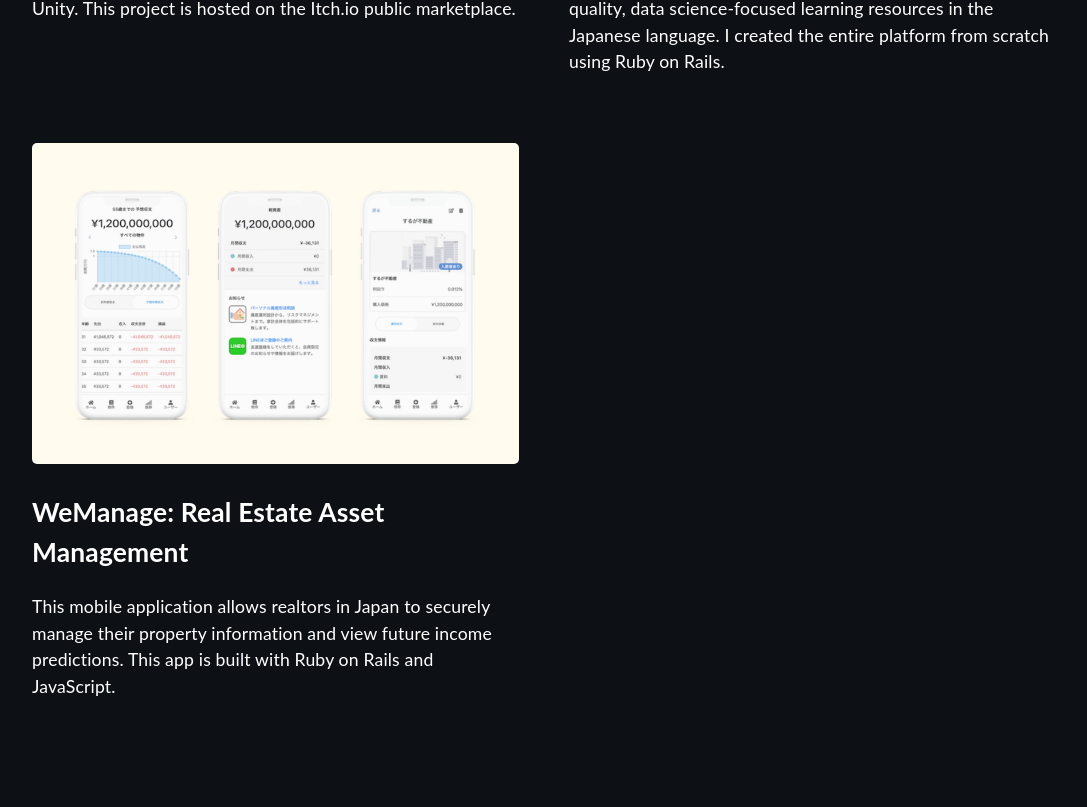
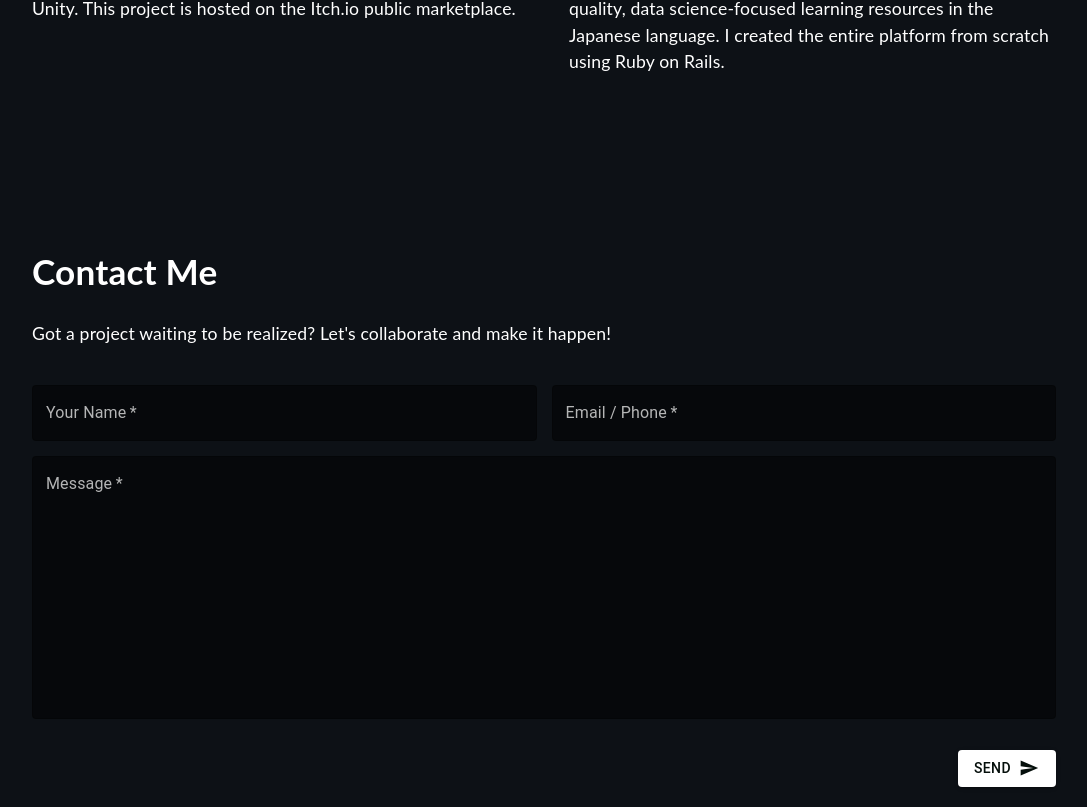
Before and after one commit to msncoder/react-portfolio, a React (Create React App) app: page / in a window 1280 px wide. Shown: the part 3793-4600 px from the top of the page, without its empty margins (96-1183 px from the left). Built offline with nearby package versions, Linux system fonts and the light colour scheme.

Commit message:
email js configure and project component edit

```diff
--- a/package.json
+++ b/package.json
@@ -4,6 +4,7 @@
   "private": true,
   "homepage": "https://msncoder.github.io/react-portfolio",
   "dependencies": {
+    "@emailjs/browser": "^4.4.1",
     "@emotion/react": "^11.11.4",
     "@emotion/styled": "^11.11.5",
     "@fortawesome/free-brands-svg-icons": "^6.5.2",
--- a/src/assets/styles/Contact.scss
+++ b/src/assets/styles/Contact.scss
@@ -19,13 +19,13 @@
   }
 
   fieldset {
-    background-color: white;
+    background-color: transparent !important;
   }
 }
 
 label {
   font-size: 1.2rem;
-  font-family: 'DomaineDispNar-Medium', sans-serif;
+  font-family: "DomaineDispNar-Medium", sans-serif;
 }
 
 .form-flex {
@@ -46,3 +46,132 @@ form {
   width: 100% !important;
   margin-bottom: 15px !important;
 }
+
+.contact-form .MuiTextField-root {
+  width: 100%;
+}
+
+// 🌙 DARK MODE STYLES
+.dark-mode {
+  .contact-form .MuiOutlinedInput-root {
+    color: white !important;
+    background-color: rgba(0, 0, 0, 0.5) !important;
+    border-radius: 4px;
+
+    &:hover fieldset {
+      border-color: #5000ca !important;
+    }
+
+    &.Mui-focused fieldset {
+      border-color: #5000ca !important;
+    }
+  }
+
+  .contact-form .MuiOutlinedInput-input {
+    color: white !important;
+    font-size: 1rem !important;
+    caret-color: white !important;
+
+    &::placeholder {
+      color: rgba(255, 255, 255, 0.7) !important;
+      opacity: 1 !important;
+    }
+
+    &::-webkit-input-placeholder {
+      color: rgba(255, 255, 255, 0.7) !important;
+    }
+
+    &::-moz-placeholder {
+      color: rgba(255, 255, 255, 0.7) !important;
+    }
+
+    &:-ms-input-placeholder {
+      color: rgba(255, 255, 255, 0.7) !important;
+    }
+  }
+
+  .contact-form .MuiInputLabel-root {
+    color: rgba(255, 255, 255, 0.7) !important;
+
+    &.Mui-focused {
+      color: #5000ca !important;
+    }
+
+    &.MuiInputLabel-shrink {
+      color: rgba(255, 255, 255, 0.7) !important;
+    }
+  }
+
+  .contact-form .MuiFormHelperText-root {
+    color: rgba(255, 255, 255, 0.7) !important;
+  }
+}
+
+// ☀️ LIGHT MODE STYLES
+.light-mode {
+  .contact-form .MuiOutlinedInput-root {
+    color: #050f0b !important;
+    background-color: rgba(255, 255, 255, 0.9) !important;
+    border-radius: 4px;
+
+    &:hover fieldset {
+      border-color: #5000ca !important;
+    }
+
+    &.Mui-focused fieldset {
+      border-color: #5000ca !important;
+    }
+  }
+
+  .contact-form .MuiOutlinedInput-input {
+    color: #050f0b !important;
+    font-size: 1rem !important;
+    caret-color: #050f0b !important;
+
+    &::placeholder {
+      color: rgba(5, 15, 11, 0.6) !important;
+      opacity: 1 !important;
+    }
+
+    &::-webkit-input-placeholder {
+      color: rgba(5, 15, 11, 0.6) !important;
+    }
+
+    &::-moz-placeholder {
+      color: rgba(5, 15, 11, 0.6) !important;
+    }
+
+    &:-ms-input-placeholder {
+      color: rgba(5, 15, 11, 0.6) !important;
+    }
+  }
+
+  .contact-form .MuiInputLabel-root {
+    color: rgba(5, 15, 11, 0.7) !important;
+
+    &.Mui-focused {
+      color: #5000ca !important;
+    }
+
+    &.MuiInputLabel-shrink {
+      color: rgba(5, 15, 11, 0.7) !important;
+    }
+  }
+
+  .contact-form .MuiFormHelperText-root {
+    color: rgba(5, 15, 11, 0.7) !important;
+  }
+}
+
+// Success and error message styles
+.success-msg {
+  color: #4caf50;
+  margin-top: 15px;
+  font-size: 1rem;
+}
+
+.error-msg {
+  color: #f44336;
+  margin-top: 15px;
+  font-size: 1rem;
+}
--- a/src/components/Contact.tsx
+++ b/src/components/Contact.tsx
@@ -1,52 +1,57 @@
-import React, { useRef, useState } from 'react';
-import '../assets/styles/Contact.scss';
-// import emailjs from '@emailjs/browser';
-import Box from '@mui/material/Box';
-import Button from '@mui/material/Button';
-import SendIcon from '@mui/icons-material/Send';
-import TextField from '@mui/material/TextField';
+import React, { useState } from "react";
+import "../assets/styles/Contact.scss";
+import emailjs from "@emailjs/browser";
+import Button from "@mui/material/Button";
+import SendIcon from "@mui/icons-material/Send";
+import TextField from "@mui/material/TextField";
 
 function Contact() {
-
-  const [name, setName] = useState<string>('');
-  const [email, setEmail] = useState<string>('');
-  const [message, setMessage] = useState<string>('');
+  const [name, setName] = useState<string>("");
+  const [email, setEmail] = useState<string>("");
+  const [message, setMessage] = useState<string>("");
 
   const [nameError, setNameError] = useState<boolean>(false);
   const [emailError, setEmailError] = useState<boolean>(false);
   const [messageError, setMessageError] = useState<boolean>(false);
 
-  const form = useRef();
+  const [successMsg, setSuccessMsg] = useState<string>("");
+  const [errorMsg, setErrorMsg] = useState<string>("");
 
-  const sendEmail = (e: any) => {
+  const sendEmail = (e: React.FormEvent) => {
     e.preventDefault();
 
-    setNameError(name === '');
-    setEmailError(email === '');
-    setMessageError(message === '');
+    // Reset previous messages
+    setSuccessMsg("");
+    setErrorMsg("");
 
-    /* Uncomment below if you want to enable the emailJS */
+    // Validate inputs
+    setNameError(name.trim() === "");
+    setEmailError(email.trim() === "");
+    setMessageError(message.trim() === "");
 
-    // if (name !== '' && email !== '' && message !== '') {
-    //   var templateParams = {
-    //     name: name,
-    //     email: email,
-    //     message: message
-    //   };
+    if (name && email && message) {
+      const templateParams = { name, email, message };
 
-    //   console.log(templateParams);
-    //   emailjs.send('service_id', 'template_id', templateParams, 'api_key').then(
-    //     (response) => {
-    //       console.log('SUCCESS!', response.status, response.text);
-    //     },
-    //     (error) => {
-    //       console.log('FAILED...', error);
-    //     },
-    //   );
-    //   setName('');
-    //   setEmail('');
-    //   setMessage('');
-    // }
+      emailjs
+        .send(
+          "service_04s2s0m", // your Service ID
+          "template_puwfjmh", // your Template ID
+          templateParams,
+          "Xpe72QwMhvFJ3F3jo", // your Public Key / API Key
+        )
+        .then(
+          (response) => {
+            setSuccessMsg("Message sent successfully!");
+            setName("");
+            setEmail("");
+            setMessage("");
+          },
+          (error) => {
+            setErrorMsg("Failed to send message. Please try again later.");
+            console.error("EmailJS error:", error);
+          },
+        );
+    }
   };
 
   return (
@@ -54,59 +59,76 @@ function Contact() {
       <div className="items-container">
         <div className="contact_wrapper">
           <h1>Contact Me</h1>
-          <p>Got a project waiting to be realized? Let's collaborate and make it happen!</p>
-          <Box
-            ref={form}
-            component="form"
+          <p>
+            Got a project waiting to be realized? Let's collaborate and make it
+            happen!
+          </p>
+
+          <form
             noValidate
             autoComplete="off"
-            className='contact-form'
+            className="contact-form"
+            onSubmit={sendEmail}
           >
-            <div className='form-flex'>
+            <div className="form-flex">
               <TextField
+                fullWidth
                 required
-                id="outlined-required"
+                id="name-field"
                 label="Your Name"
                 placeholder="What's your name?"
                 value={name}
-                onChange={(e) => {
-                  setName(e.target.value);
-                }}
+                onChange={(e) => setName(e.target.value)}
                 error={nameError}
                 helperText={nameError ? "Please enter your name" : ""}
+                name="from_name"
               />
+
               <TextField
+                fullWidth
                 required
-                id="outlined-required"
+                id="email-field"
                 label="Email / Phone"
                 placeholder="How can I reach you?"
                 value={email}
-                onChange={(e) => {
-                  setEmail(e.target.value);
-                }}
+                onChange={(e) => setEmail(e.target.value)}
                 error={emailError}
-                helperText={emailError ? "Please enter your email or phone number" : ""}
+                helperText={
+                  emailError ? "Please enter your email or phone number" : ""
+                }
+                name="from_email"
               />
             </div>
+
             <TextField
+              fullWidth
               required
-              id="outlined-multiline-static"
+              id="message-field"
               label="Message"
               placeholder="Send me any inquiries or questions"
               multiline
               rows={10}
               className="body-form"
               value={message}
-              onChange={(e) => {
-                setMessage(e.target.value);
-              }}
+              onChange={(e) => setMessage(e.target.value)}
               error={messageError}
               helperText={messageError ? "Please enter the message" : ""}
+              name="from_message"
             />
-            <Button variant="contained" endIcon={<SendIcon />} onClick={sendEmail}>
+
+            <Button
+              type="submit"
+              variant="contained"
+              endIcon={<SendIcon />}
+              sx={{ marginTop: 2 }}
+            >
               Send
             </Button>
-          </Box>
+
+            {/* Success / Error Messages */}
+            {successMsg && <p className="success-msg">{successMsg}</p>}
+            {errorMsg && <p className="error-msg">{errorMsg}</p>}
+          </form>
         </div>
       </div>
     </div>
--- a/src/components/Project.tsx
+++ b/src/components/Project.tsx
@@ -90,19 +90,6 @@ function Project() {
             created the entire platform from scratch using Ruby on Rails.
           </p>
         </div>
-        <div className="project">
-          <a href="http://www.wemanage.jp/" target="_blank" rel="noreferrer">
-            <img src={mock06} className="zoom" alt="thumbnail" width="100%" />
-          </a>
-          <a href="http://www.wemanage.jp/" target="_blank" rel="noreferrer">
-            <h2>WeManage: Real Estate Asset Management</h2>
-          </a>
-          <p>
-            This mobile application allows realtors in Japan to securely manage
-            their property information and view future income predictions. This
-            app is built with Ruby on Rails and JavaScript.
-          </p>
-        </div>
       </div>
     </div>
   );
--- a/src/components/Timeline.tsx
+++ b/src/components/Timeline.tsx
@@ -54,7 +54,7 @@ function Timeline() {
             icon={<FontAwesomeIcon icon={faBriefcase} />}
           >
             <h3 className="vertical-timeline-element-title">
-              Backend Engineer Intern
+              Full Stack Intern
             </h3>
             <h4 className="vertical-timeline-element-subtitle">Karachi, PK</h4>
             <p>
```
Also changed, not shown: 1 other file (tests, documents, lock files or other folders).
